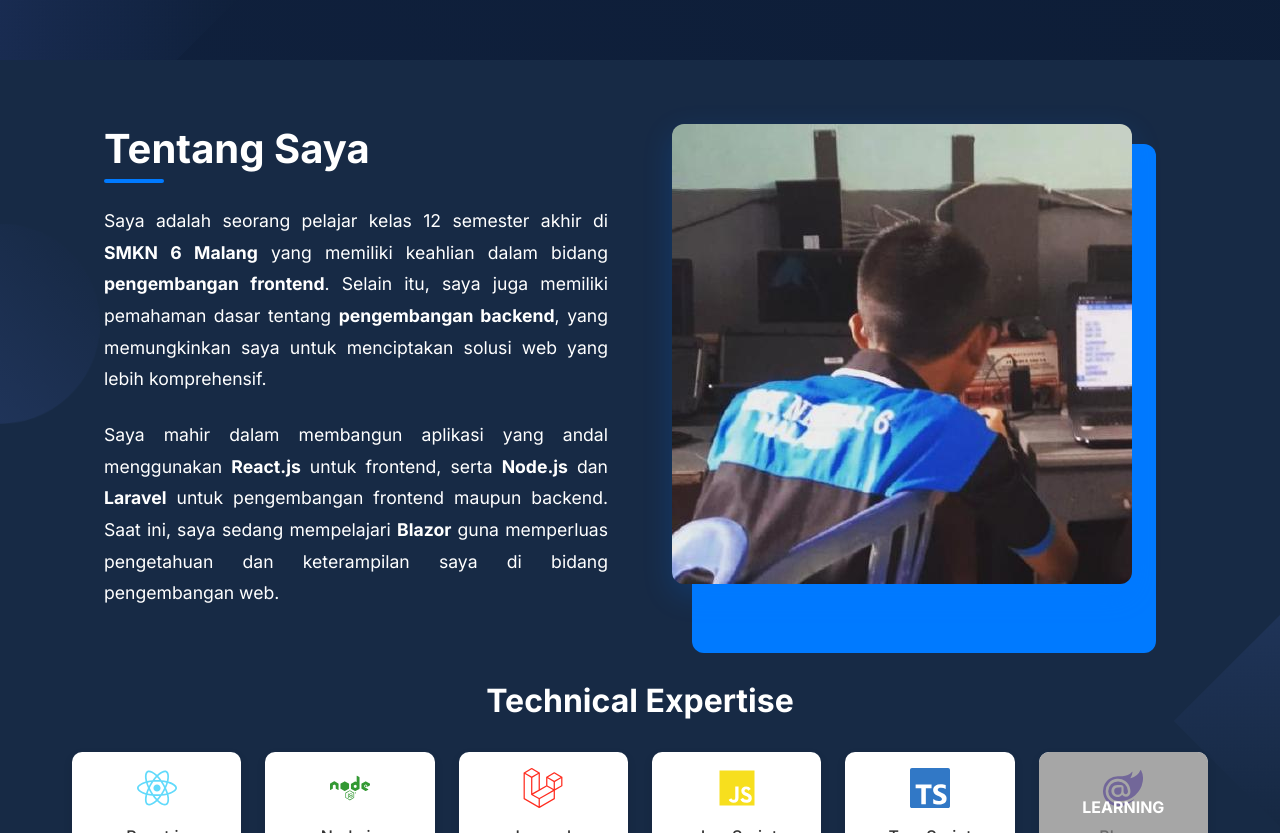
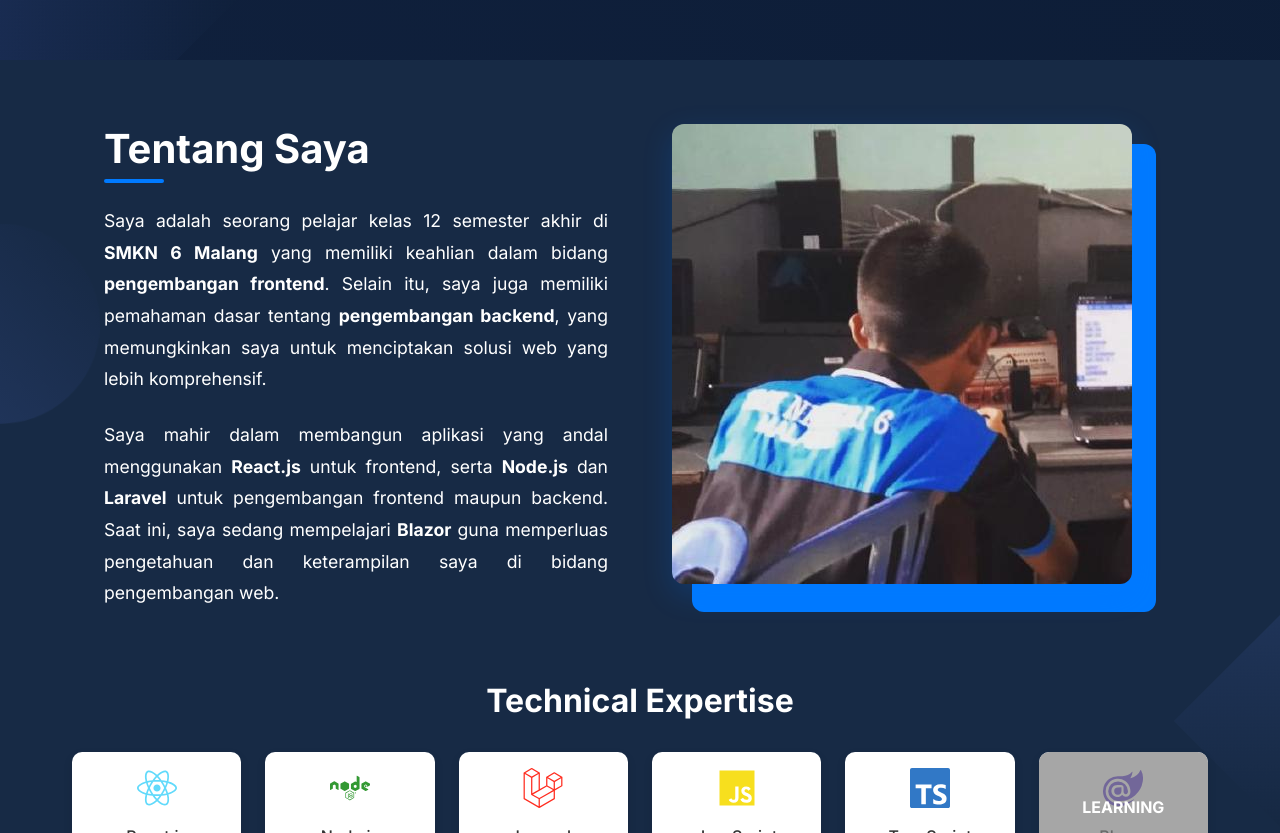
Before and after one commit to dim5ptr/my-portfolio, a React (Create React App) app: page / in a window 1280 px wide. Shown: the part 740-1573 px from the top of the page. Built offline with nearby package versions, Linux system fonts and the light colour scheme.

Commit message:
about.css

```diff
--- a/package.json
+++ b/package.json
@@ -8,9 +8,12 @@
     "@testing-library/react": "^16.2.0",
     "@testing-library/user-event": "^13.5.0",
     "aos": "^2.3.4",
+    "pdfjs-dist": "^4.8.69",
     "react": "^19.0.0",
     "react-dom": "^19.0.0",
     "react-icons": "^5.4.0",
+    "react-modal": "^3.16.3",
+    "react-pdf": "^9.2.1",
     "react-scripts": "5.0.1",
     "swiper": "^11.2.5",
     "web-vitals": "^2.1.4"
--- a/src/components/About.css
+++ b/src/components/About.css
@@ -61,7 +61,7 @@
   top: 20px;
   left: 20px;
   width: 92%;
-  height: 100%;
+  height: 92%;
   background: var(--primary-blue);
   border-radius: 12px;
   z-index: 1;
```
Also changed, not shown: 2 other files (tests, documents, lock files or other folders).
